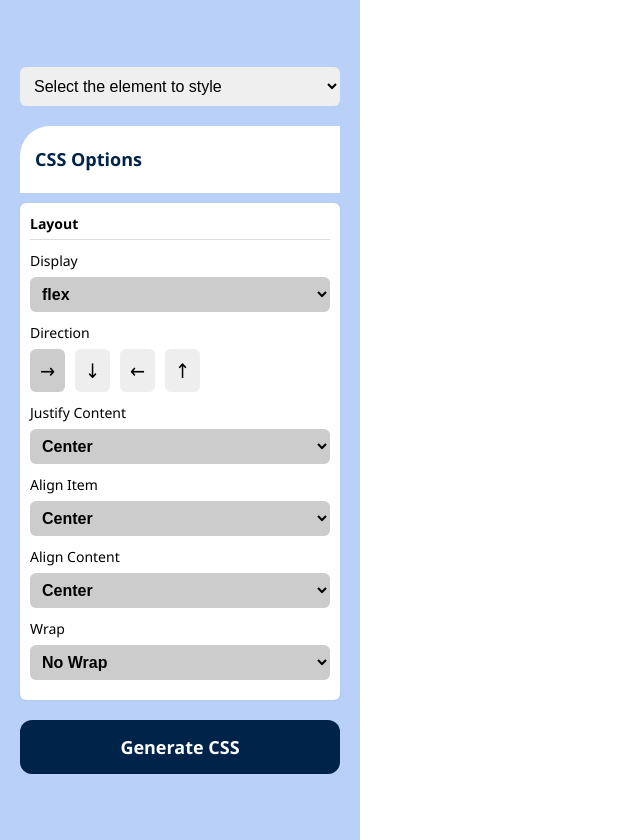
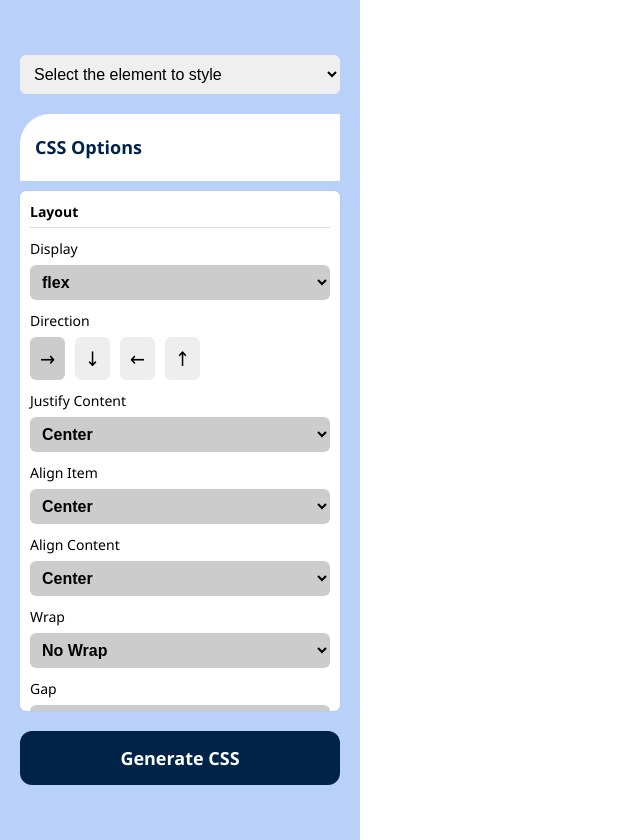
Before and after one commit to shivamsaini124/CSS-Lab, a React (Vite) app: page / in a window 1280 px wide. Shown: the whole page, without its empty margins (0-640 px from the left). Built offline with nearby package versions, Linux system fonts and the light colour scheme.

Commit message:
Added Sizing options

```diff
--- /dev/null
+++ b/src/App.css
@@ -0,0 +1,7 @@
+.container {
+  scrollbar-width: none; /* Firefox */
+}
+
+.container::-webkit-scrollbar {
+  width: 0px; /* Chrome, Safari */
+}
--- a/src/App.jsx
+++ b/src/App.jsx
@@ -1,6 +1,8 @@
 import React, { useState } from "react";
 import { ButtonSelector, DropDownSelector } from "./components/selector";
 import { LayoutOptions } from "./components/layout";
+import "./App.css";
+import { SizingOptions } from "./components/sizing";
 
 
 export default function App() {
@@ -60,7 +62,24 @@ export default function App() {
         </div>
 
         {/* Panel container */}
-        <LayoutOptions/>
+        <div
+          className="container"
+          style={{
+            maxHeight:500,
+            overflowY:"scroll",
+            backgroundColor: "white",
+            borderRadius: 6,
+            boxShadow: "0 0 2px rgba(0,0,0,0.1)",
+            padding: 10,
+            fontWeight: "bold",
+            fontSize: 14,
+            color: "#000",
+          }}
+        >
+          <LayoutOptions/>
+          <SizingOptions/>
+        </div>
+
 
         {/* Bottom button */}
         <button
--- a/src/components/layout.jsx
+++ b/src/components/layout.jsx
@@ -1,5 +1,5 @@
 import { useState } from "react"
-import { DropDownSelector, ButtonSelector } from "./selector";
+import { DropDownSelector, ButtonSelector, InputBox} from "./selector";
 
 const FlexLayoutOptions = () => {
     const options = {
@@ -30,6 +30,9 @@ const FlexLayoutOptions = () => {
 
         {/* Wrap */}
         <DropDownSelector propertyName={"Wrap"} options={options.wrap}/>
+
+        {/* Gap */}
+         <InputBox propertyName={"Gap"}/>
     </div>)
 
 }
@@ -41,15 +44,7 @@ export const LayoutOptions = ()=> {
     const [display, setDisplay] = useState(options.display[0]);
 
     return (
-        <div style={{
-            backgroundColor: "white",
-            borderRadius: 6,
-            boxShadow: "0 0 2px rgba(0,0,0,0.1)",
-            padding: 10,
-            fontWeight: "bold",
-            fontSize: 14,
-            color: "#000",
-          }}>
+        <div>
             {/* Layout Header */}
             <div
             style={{
--- a/src/components/selector.jsx
+++ b/src/components/selector.jsx
@@ -1,4 +1,5 @@
 import {useState} from 'react';
+import flattenColorPalette from 'tailwindcss/lib/util/flattenColorPalette';
 
 //Component for selection using buttons
 export const DropDownSelector = ({propertyName, options, state, setState})=> {
@@ -77,3 +78,67 @@ export const ButtonSelector = ({propertyName, options}) => {
         </div>
     )
 }
+
+
+//Component for getting input value from user
+export const InputBox = ({ propertyName }) => {
+  return (
+    <div style={{
+      marginBottom: 10
+    }}>
+      <label
+        style={{ fontWeight: "normal", display: "block", marginBottom: 6 }}
+      >
+        {propertyName}
+      </label>
+      <input
+          placeholder="px"
+          type="number"
+          style={{
+            width:"100%",
+            padding: 8,
+            borderRadius: 6,
+            border: "none",
+            backgroundColor: "#ccc",
+            fontWeight: "bold",
+            fontSize: 16,
+            boxSizing: "border-box"
+          }}
+        />
+    </div>
+  );
+};
+
+export const InputBoxSmall = ({ propertyName }) => {
+  return (
+    <div style={{
+      marginBottom: 10,
+      display: 'flex',
+      justifyContent: 'space-between',
+      width: "45%",
+      alignItems: 'center',
+      gap: 8,
+      paddingRight: 10
+    }}>
+      <label
+        style={{ fontWeight: "normal", display: "block"}}
+      >
+        {propertyName}
+      </label>
+      <input
+          placeholder="px"
+          type="number"
+          style={{
+            width:"60%",
+            padding: 8,
+            borderRadius: 6,
+            border: "none",
+            backgroundColor: "#ccc",
+            fontWeight: "bold",
+            fontSize: 16,
+            boxSizing: "border-box"
+          }}
+      />
+    </div>
+  );
+};
--- /dev/null
+++ b/src/components/sizing.jsx
@@ -0,0 +1,39 @@
+import { InputBoxSmall } from "./selector"
+
+export const SizingOptions = () => {
+    return (
+        <div>
+            {/* Sizing Header */}
+            <div
+            style={{
+                borderBottom: "1px solid #ddd",
+                paddingBottom: 5,
+                marginBottom: 10,
+            }}
+            >
+            Sizing
+            </div>
+
+            <InputBoxSmall propertyName={"Height"}/>
+            <div style={{
+                display:"flex",
+                justifyContent: "space-between"
+            }}>
+                <InputBoxSmall propertyName={"Max"}/>
+                <InputBoxSmall propertyName={"Min"}/>
+            </div>
+
+
+            <InputBoxSmall propertyName={"Width"}/>
+            <div style={{
+                display:"flex",
+                justifyContent: "space-between"
+            }}>
+                <InputBoxSmall propertyName={"Max"}/>
+                <InputBoxSmall propertyName={"Min"}/>
+            </div>
+
+
+        </div>
+    )
+}
```
